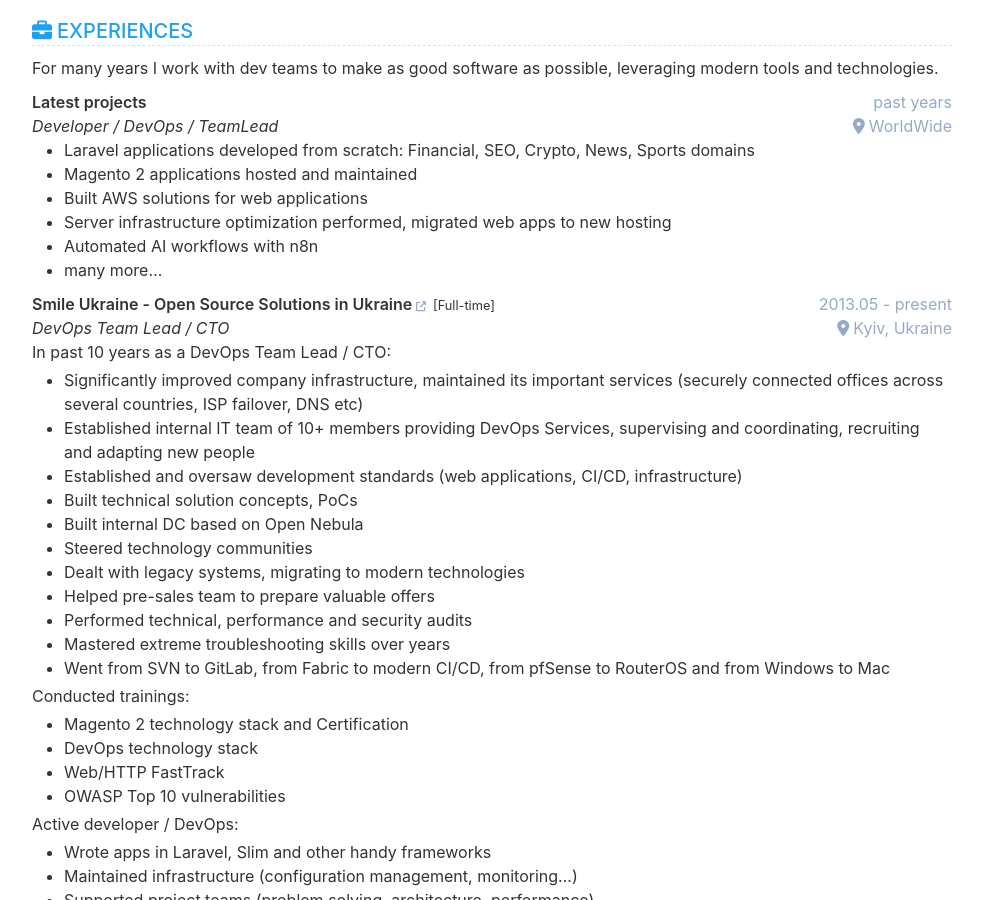
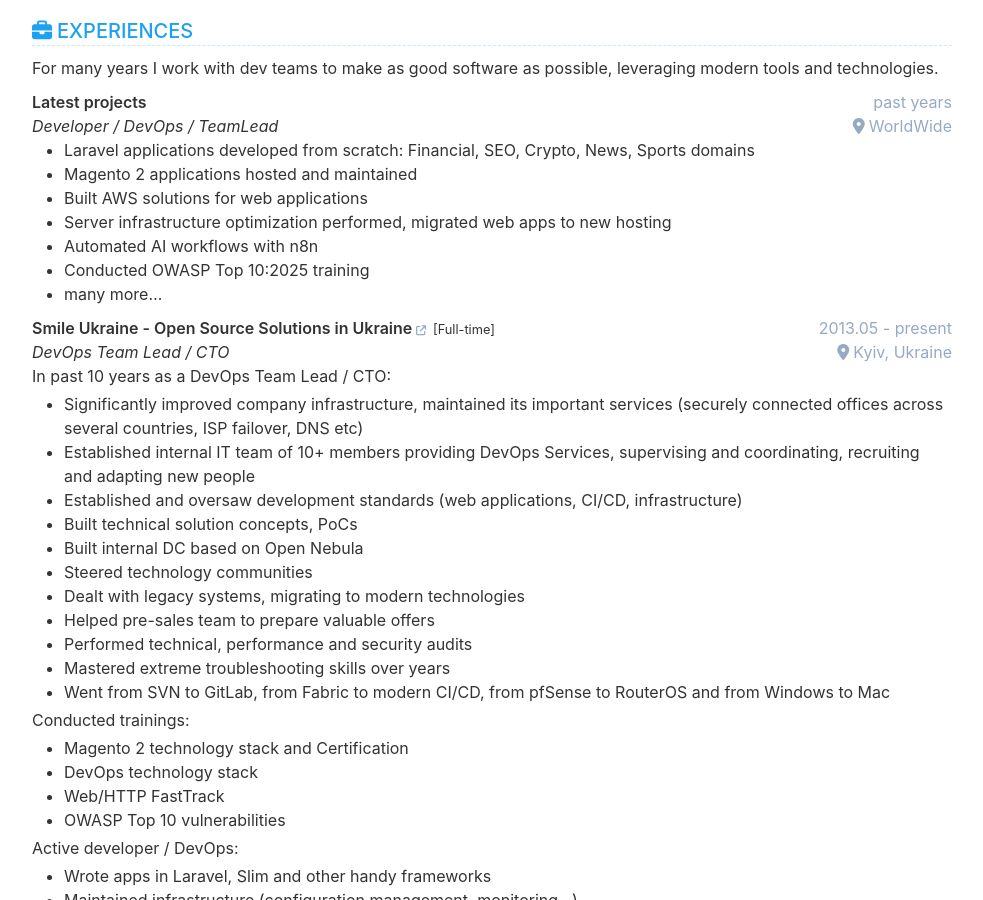
Before and after one commit to vlfesko/online-resume, a Jekyll site: the page built from index.html, in a window 1280 px wide and 900 px high, scrolled down 360 px. Shown: the whole window, without its empty margins (148-1131 px from the left). Built offline with Jekyll 4.4.1, drawn with Linux system fonts in a browser that asks for light colours.

Commit message:
⚙️ Update 2026

```diff
--- a/_data/data.yml
+++ b/_data/data.yml
@@ -108,6 +108,7 @@ experience:
         + Built AWS solutions for web applications
         + Server infrastructure optimization performed, migrated web apps to new hosting
         + Automated AI workflows with n8n
+        + Conducted OWASP Top 10:2025 training
         + many more...
 
     - company: Smile Ukraine - Open Source Solutions in Ukraine
```
